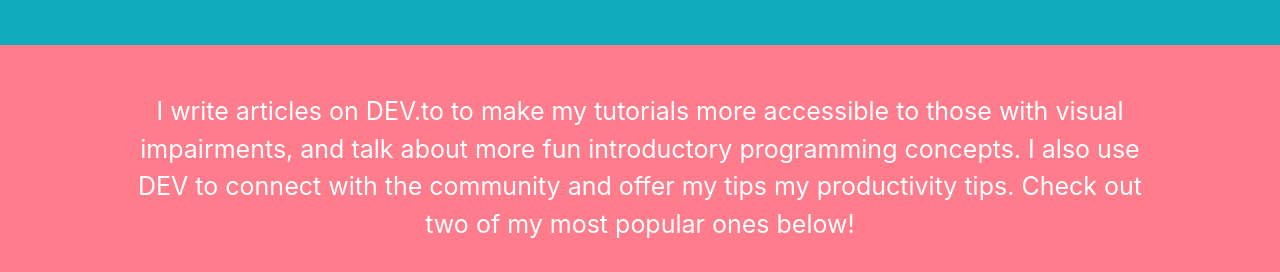
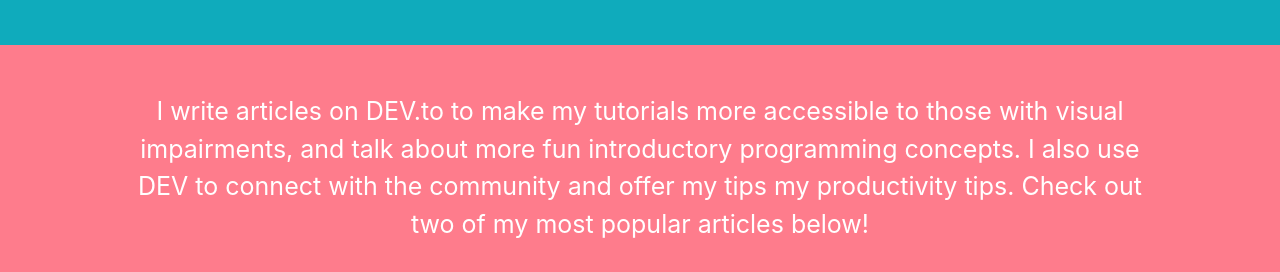
Before and after one commit to catmcgee/mcgee-cat-website, a plain HTML site: page index.html in a window 1280 px wide. Shown: the part 1977-2249 px from the top of the page. Drawn offline with nearby package versions, Linux system fonts and the light colour scheme.

Commit message:
ones -> articles

```diff
--- a/index.html
+++ b/index.html
@@ -226,7 +226,7 @@
                     <p class="blog-p">I write articles on DEV.to to make my tutorials more accessible to those with visual
                         impairments, and talk about more fun introductory programming concepts.
                         I also use DEV to connect with the community and offer my tips my productivity tips. Check out two of
-                        my most popular ones below!</p>
+                        my most popular articles below!</p>
                 </div>
                 <div class="col-12 col-md-6 mt-3 text-center" data-aos="flip-up" data-aos-delay="150">
                     <a href="https://dev.to/catmcgeecode/from-no-programming-experience-to-web-developer-in-19-small-steps-olc" class="blog-links">
```
